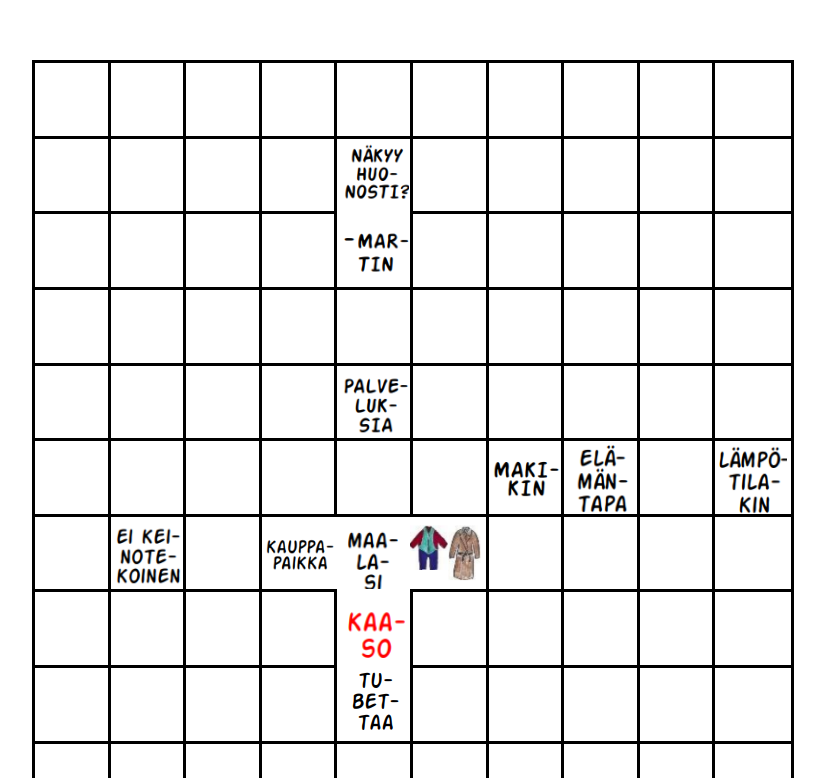
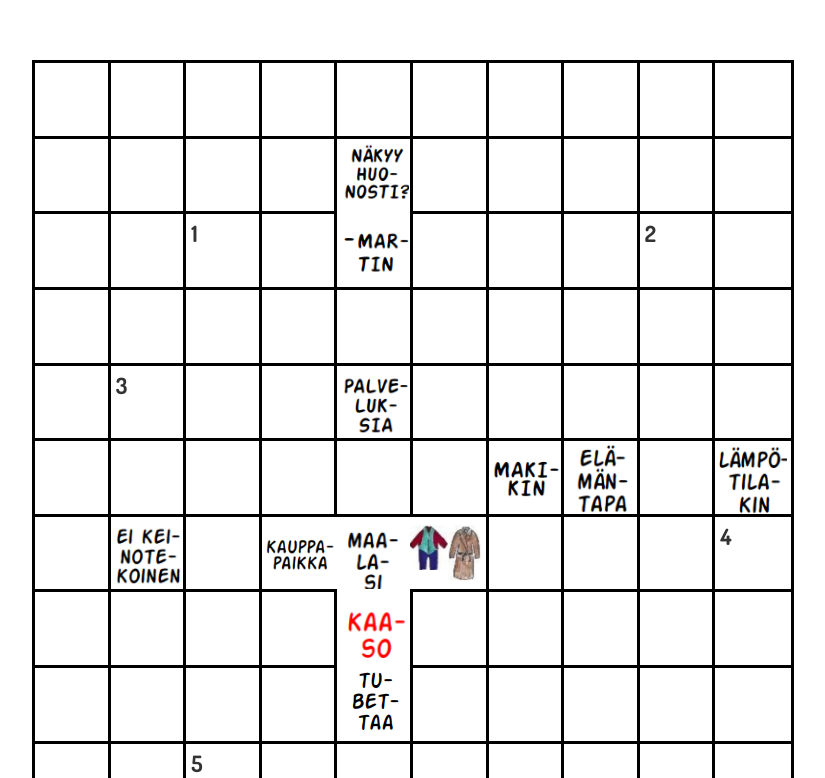
Before and after one commit to DeveloperWizard83/ristikko2021, a React (Vite) app: page / in a window 1280 px wide. Shown: the part 174-952 px from the top of the page, without its empty margins (230-1055 px from the left). Built offline with nearby package versions, Linux system fonts and the light colour scheme.

Commit message:
Lisätty vihjenumerot

```diff
--- a/src/CrosswordGrid.css
+++ b/src/CrosswordGrid.css
@@ -186,3 +186,13 @@
   background-color: white;
 
 }
+
+.static-number {
+  position: absolute;
+  top: 5px;
+  left: 5px;
+  font-size: 0.7em;
+  color: #333;
+  pointer-events: none;
+  font-weight: 800;
+}
--- a/src/CrosswordGrid.jsx
+++ b/src/CrosswordGrid.jsx
@@ -30,13 +30,13 @@ export default function CrosswordGrid() {
             <div className="div grid-item" id="cell-20"></div>
             <div className="div grid-item" id="cell-21"></div>
             <div className="div grid-item" id="cell-22"></div>
-            <div className="div grid-item" id="cell-23"></div>
+            <div className="div grid-item" id="cell-23"><span className="static-number">1</span></div>
             <div className="div grid-item" id="cell-24"></div>
             <div className="grid-item special-2" data-special="true"></div>
             <div className="div grid-item" id="cell-26"></div>
             <div className="div grid-item" id="cell-27"></div>
             <div className="div grid-item" id="cell-28"></div>
-            <div className="div grid-item" id="cell-29"></div>
+            <div className="div grid-item" id="cell-29"><span className="static-number">2</span></div>
             <div className="div grid-item" id="cell-30"></div>
             <div className="div grid-item" id="cell-31"></div>
             <div className="div grid-item" id="cell-32"></div>
@@ -49,7 +49,7 @@ export default function CrosswordGrid() {
             <div className="div grid-item" id="cell-39"></div>
             <div className="div grid-item" id="cell-40"></div>
             <div className="div grid-item" id="cell-41"></div>
-            <div className="div grid-item" id="cell-42"></div>
+            <div className="div grid-item" id="cell-42"><span className="static-number">3</span></div>
             <div className="div grid-item" id="cell-43"></div>
             <div className="div grid-item" id="cell-44"></div>
             <div className="grid-item special-3" data-special="true"></div>
@@ -77,7 +77,7 @@ export default function CrosswordGrid() {
             <div className="div grid-item" id="cell-67"></div>
             <div className="div grid-item" id="cell-68"></div>
             <div className="div grid-item" id="cell-69"></div>
-            <div className="div grid-item" id="cell-70"></div>
+            <div className="div grid-item" id="cell-70"><span className="static-number">4</span></div>
             <div className="div grid-item" id="cell-71"></div>
             <div className="div grid-item" id="cell-72"></div>
             <div className="div grid-item" id="cell-73"></div>
@@ -100,7 +100,7 @@ export default function CrosswordGrid() {
             <div className="div grid-item" id="cell-90"></div>
             <div className="div grid-item" id="cell-91"></div>
             <div className="div grid-item" id="cell-92"></div>
-            <div className="div grid-item" id="cell-93"></div>
+            <div className="div grid-item" id="cell-93"><span className="static-number">5</span></div>
             <div className="div grid-item" id="cell-94"></div>
             <div className="div grid-item" id="cell-95"></div>
             <div className="div grid-item" id="cell-96"></div>
@@ -114,7 +114,7 @@ export default function CrosswordGrid() {
             <div className="div grid-item" id="cell-104"></div>
             <div className="grid-item special-13" data-special="true"></div>
             <div className="div grid-item" id="cell-106"></div>
-            <div className="div grid-item" id="cell-107"></div>
+            <div className="div grid-item" id="cell-107"><span className="static-number">6</span></div>
             <div className="div grid-item" id="cell-108"></div>
             <div className="div grid-item" id="cell-109"></div>
             <div className="div grid-item" id="cell-110"></div>
```
